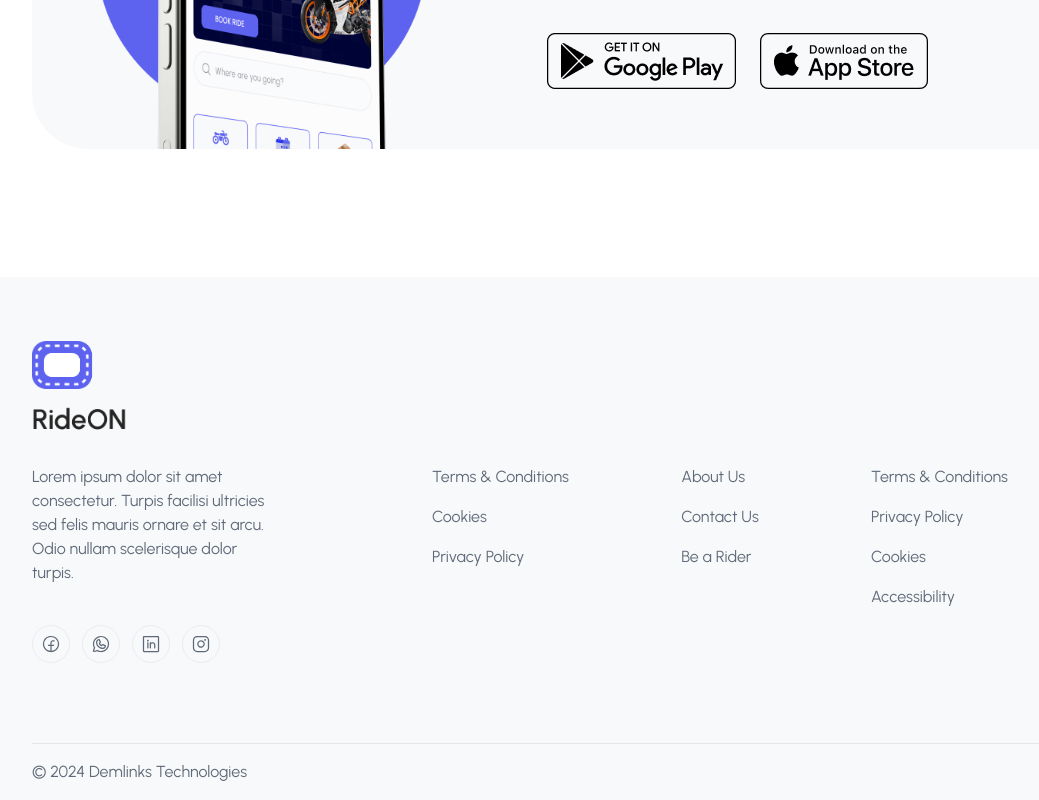
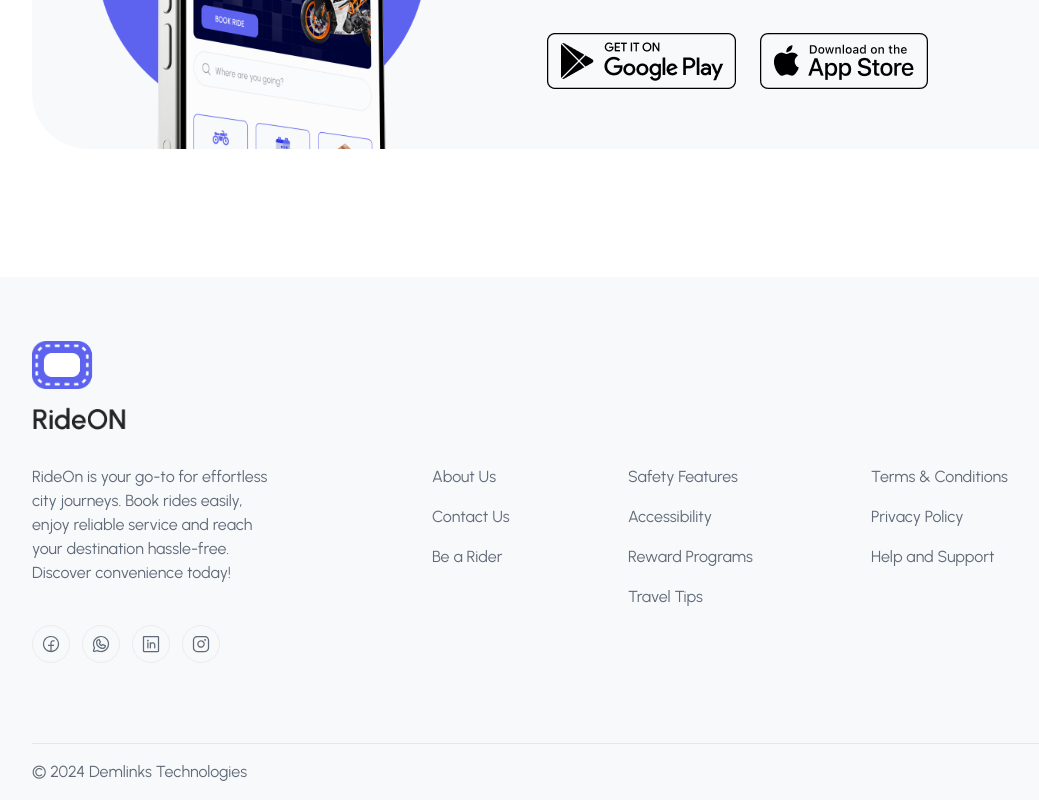
Before and after one commit to mindset001/ride-on, a Next.js app: page / in a window 1280 px wide. Shown: the part 3816-4616 px from the top of the page, without its empty margins (64-1103 px from the left). Built offline with nearby package versions, Linux system fonts and the light colour scheme.

Commit message:
Footer updated

```diff
--- a/src/app/components/Footer.tsx
+++ b/src/app/components/Footer.tsx
@@ -25,9 +25,9 @@
         <div className="FooterOneContent">
           <div className="FooterOneLeft">
             <div className="FooterOneLeftContent mb-4 md:mb-6 lg:mb-8 xl:mb-10 ">
-              Lorem ipsum dolor sit amet consectetur. Turpis facilisi ultricies
-              sed felis mauris ornare et sit arcu. Odio nullam scelerisque dolor
-              turpis.
+              RideOn is your go-to for effortless city journeys. Book rides
+              easily, enjoy reliable service and reach your destination
+              hassle-free. Discover convenience today!
             </div>
             <div className="FooterSocial">
               <Link href={""}>
@@ -46,20 +46,20 @@
           </div>
           <div className="FooterOneRight">
             <div>
-              <Link href={""}>Terms & Conditions</Link>
-              <Link href={""}>Cookies</Link>
-              <Link href={""}>Privacy Policy</Link>
-            </div>
-            <div>
               <Link href={""}>About Us</Link>
               <Link href={""}>Contact Us</Link>
               <Link href={""}>Be a Rider</Link>
             </div>
             <div>
+              <Link href={""}>Safety Features</Link>
+              <Link href={""}>Accessibility</Link>
+              <Link href={""}>Reward Programs</Link>
+              <Link href={""}>Travel Tips</Link>
+            </div>
+            <div>
               <Link href={""}>Terms & Conditions</Link>
               <Link href={""}>Privacy Policy</Link>
-              <Link href={""}>Cookies</Link>
-              <Link href={""}>Accessibility</Link>
+              <Link href={""}>Help and Support</Link>
             </div>
           </div>
         </div>
```
